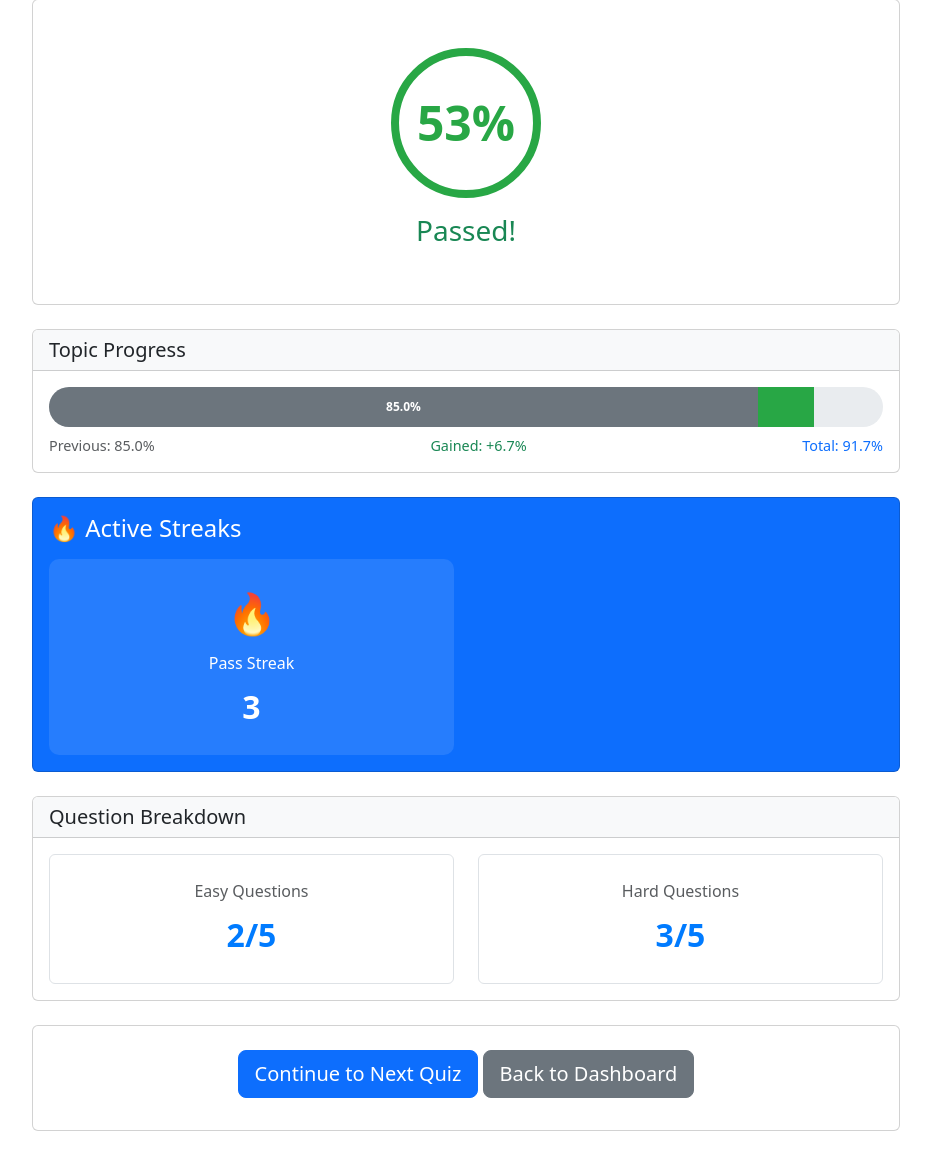
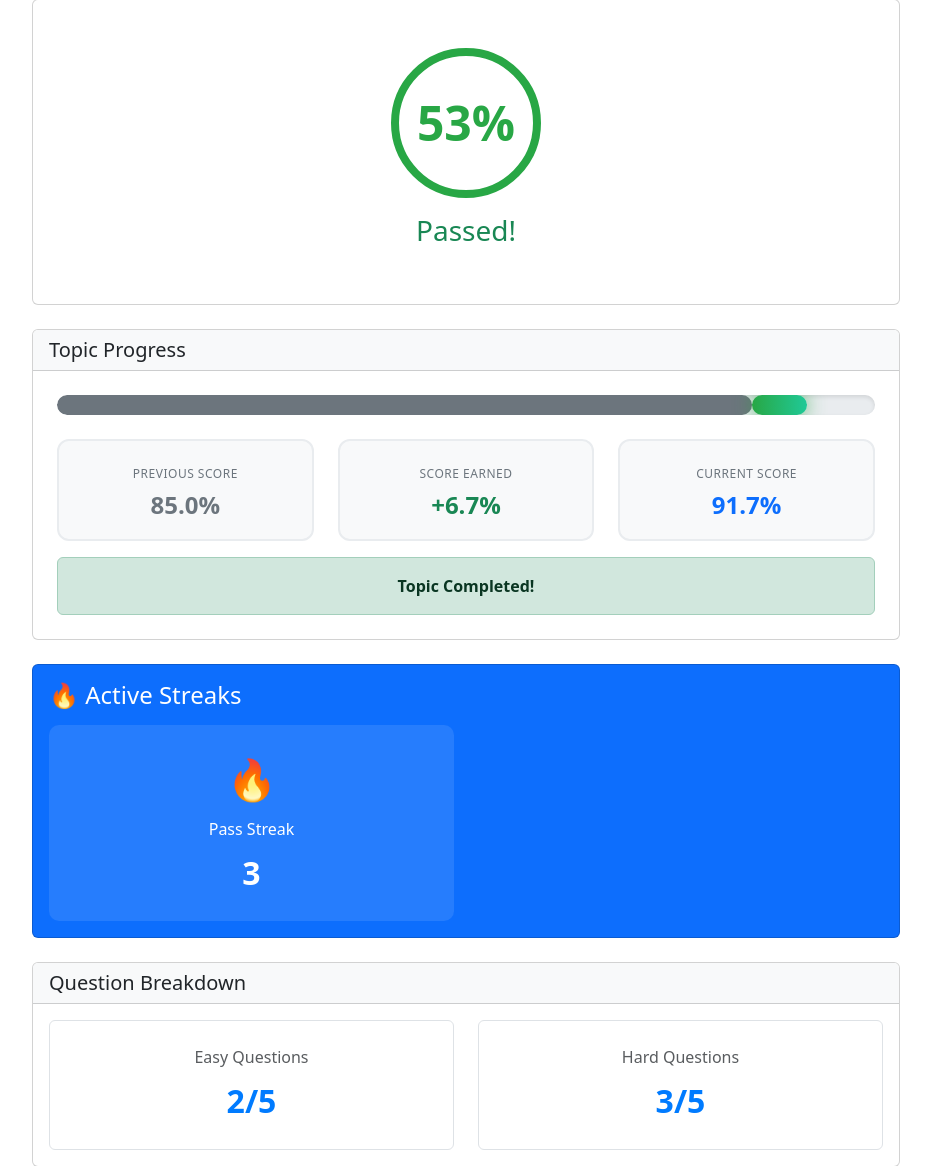
Before and after one commit to s0l1tary/IM3180-Project, a Django app: page /quiz/results/107 in a window 1280 px wide. Shown: the part 105-1271 px from the top of the page, without its empty margins (174-1105 px from the left). Before the commit the page ends 1236 px from the top, so only its background shows below. Run offline with Django 5.2, Linux system fonts and the light colour scheme; a user stored in the database is signed in; data comes from the database, SQL or seed files in the repository; both versions use the stored data as it was after the commit.

Commit message:
results animated

```diff
--- a/mysite/quiz/static/quiz/css/quiz.css
+++ b/mysite/quiz/static/quiz/css/quiz.css
@@ -4,7 +4,6 @@ body {
   min-height: 100vh;
   padding: 20px;
 }
-
 
   /* Progress bar margin */
   .progress-bar-container {
--- a/mysite/quiz/static/quiz/css/results.css
+++ b/mysite/quiz/static/quiz/css/results.css
@@ -58,33 +58,74 @@
 }
 
 /* Progress Bar Styling */
-.progress {
-    height: 40px;
-    border-radius: 20px;
-    background-color: #e9ecef;
+.stat-badge {
+    background: #f8f9fa;
+    border-radius: 12px;
+    padding: 1rem 0.5rem;
+    border: 2px solid #e9ecef;
+    transition: all 0.3s ease;
 }
 
-.progress-bar-old {
-    background-color: #6c757d;
-    color: white;
-    font-weight: bold;
-    display: flex;
-    align-items: center;
-    justify-content: center;
+.stat-badge:hover {
+    transform: translateY(-5px);
+    box-shadow: 0 5px 15px rgba(0,0,0,0.1);
+    border-color: #007bff;
 }
 
-.progress-bar-gain {
-    background-color: #28a745;
-    color: white;
-    font-weight: bold;
-    display: flex;
-    align-items: center;
-    justify-content: center;
+.badge-icon {
+    font-size: 1.5rem;
+    margin-bottom: 0.5rem;
 }
 
-.progress-label {
-    display: flex;
-    justify-content: space-between;
-    margin-top: 0.5rem;
-    font-size: 0.9rem;
+.badge-label {
+    font-size: 0.75rem;
+    color: #6c757d;
+    text-transform: uppercase;
+    letter-spacing: 0.5px;
+    margin-bottom: 0.25rem;
 }
+
+.badge-value {
+    font-size: 1.5rem;
+    font-weight: bold;
+}
+
+/* Gradient header */
+.bg-gradient-primary {
+    background: linear-gradient(135deg, #667eea 0%, #764ba2 100%);
+}
+
+/* Celebration animation */
+@keyframes celebrate {
+    0%, 100% {
+        transform: scale(1);
+    }
+    25% {
+        transform: scale(1.05) rotate(2deg);
+    }
+    75% {
+        transform: scale(1.05) rotate(-2deg);
+    }
+}
+
+/* Pulse animation for milestone stars */
+@keyframes pulse {
+    0%, 100% {
+        transform: scale(1);
+        opacity: 0.5;
+    }
+    50% {
+        transform: scale(1.2);
+        opacity: 1;
+    }
+}
+
+/* Add glow effect to progress bar */
+@keyframes glow {
+    0%, 100% {
+        box-shadow: 0 0 5px rgba(40, 167, 69, 0.5);
+    }
+    50% {
+        box-shadow: 0 0 20px rgba(40, 167, 69, 0.8);
+    }
+}
--- /dev/null
+++ b/mysite/quiz/static/quiz/js/results.js
@@ -0,0 +1,44 @@
+document.addEventListener('DOMContentLoaded', function() {
+    const oldProgress = document.getElementById('oldProgress');
+    const gainProgress = document.getElementById('gainProgress');
+    const prevBadge = document.getElementById('prevBadge');
+    const gainBadge = document.getElementById('gainBadge');
+    const totalBadge = document.getElementById('totalBadge');
+
+    setTimeout(() => {
+        // Animate progress bars
+        if (oldProgress) {
+            const oldWidth = oldProgress.getAttribute('data-width');
+            oldProgress.style.width = oldWidth + '%';
+        }
+
+        if (gainProgress) {
+            const gainWidth = gainProgress.getAttribute('data-width');
+            gainProgress.style.width = gainWidth + '%';
+        }
+
+        // Animate badges with stagger
+        setTimeout(() => {
+            prevBadge.style.opacity = '1';
+            prevBadge.style.transform = 'translateY(0)';
+        }, 600);
+
+        setTimeout(() => {
+            gainBadge.style.opacity = '1';
+            gainBadge.style.transform = 'translateY(0)';
+        }, 900);
+
+        setTimeout(() => {
+            totalBadge.style.opacity = '1';
+            totalBadge.style.transform = 'translateY(0)';
+        }, 1200);
+
+        // Add glow effect to gain bar when animation completes
+        setTimeout(() => {
+            if (gainProgress) {
+                gainProgress.style.animation = 'glow 2s ease-in-out infinite';
+            }
+        }, 1700);
+
+    }, 200);
+});
--- a/mysite/quiz/templates/quiz/results.html
+++ b/mysite/quiz/templates/quiz/results.html
@@ -38,39 +38,75 @@
                 <i class="fas fa-chart-line"></i> Topic Progress
             </h5>
         </div>
-        <div class="card-body">
-            <div class="progress mb-2">
-                <!-- Old progress (gray) -->
-                <div class="progress-bar progress-bar-old"
-                     role="progressbar"
-                     style="width: {{ old_score }}%">
-                    {% if old_score > 8 %}
-                        {{ old_score|floatformat:1 }}%
-                    {% endif %}
+        <div class="card-body p-4">
+            <!-- Progress Bar with Quiz Theme -->
+            <div class="position-relative mb-3">
+                <div class="progress" style="height: 20px; border-radius: 15px; background-color: #e9ecef; box-shadow: inset 0 2px 4px rgba(0,0,0,0.1);">
+                    <!-- Old progress (gray) -->
+                    <div class="progress-bar bg-secondary"
+                        role="progressbar"
+                        style="width: 0%; transition: width 1.2s cubic-bezier(0.4, 0, 0.2, 1); border-radius: 15px;"
+                        data-width="{{ old_score }}"
+                        id="oldProgress">
+                    </div>
+                    <!-- Gained progress (green with pattern) -->
+                    <div class="progress-bar"
+                        role="progressbar"
+                        style="width: 0%; transition: width 1.2s cubic-bezier(0.4, 0, 0.2, 1) 0.5s; background: linear-gradient(90deg, #28a745 0%, #20c997 100%); border-radius: 15px; box-shadow: 0 0 10px rgba(40, 167, 69, 0.5);"
+                        data-width="{{ recent_score_gain }}"
+                        id="gainProgress">
+                    </div>
                 </div>
-                <!-- Gained progress (green) -->
-                <div class="progress-bar progress-bar-gain"
-                     role="progressbar"
-                     style="width: {{ recent_score_gain }}%">
-                    {% if recent_score_gain > 8 %}
-                        +{{ recent_score_gain|floatformat:1 }}%
-                    {% endif %}
+
+                <!-- Milestone Markers -->
+                <div class="position-absolute" style="top: -5px; left: 25%; transform: translateX(-50%);">
+                    <i class="fas fa-star text-warning" style="font-size: 10px; opacity: 0.3;"></i>
+                </div>
+                <div class="position-absolute" style="top: -5px; left: 50%; transform: translateX(-50%);">
+                    <i class="fas fa-star text-warning" style="font-size: 10px; opacity: 0.5;"></i>
+                </div>
+                <div class="position-absolute" style="top: -5px; left: 75%; transform: translateX(-50%);">
+                    <i class="fas fa-star text-warning" style="font-size: 10px; opacity: 0.7;"></i>
+                </div>
+                <div class="position-absolute" style="top: -5px; left: 100%; transform: translateX(-50%);">
+                    <i class="fas fa-trophy text-warning" style="font-size: 12px;"></i>
                 </div>
             </div>
 
-            <div class="progress-label">
-                <span class="text-muted">
-                    <i class="fas fa-circle text-secondary"></i> Previous: {{ old_score|floatformat:1 }}%
-                </span>
-                <span class="text-success font-weight-bold">
-                    <i class="fas fa-arrow-up"></i> Gained: +{{ recent_score_gain|floatformat:1 }}%
-                </span>
-                <span class="text-primary font-weight-bold">
-                    Total: {{ progress.score|floatformat:1 }}%
-                </span>
+            <!-- Animated Stats Cards -->
+            <div class="row mt-4 text-center">
+                <div class="col-4">
+                    <div class="stat-badge" id="prevBadge" style="opacity: 0; transform: translateY(20px); transition: all 0.6s ease-out;">
+                        <div class="badge-icon">
+                            <i class="fas fa-flag text-secondary"></i>
+                        </div>
+                        <div class="badge-label">Previous Score</div>
+                        <div class="badge-value text-secondary">{{ old_score|floatformat:1 }}%</div>
+                    </div>
+                </div>
+
+                <div class="col-4">
+                    <div class="stat-badge" id="gainBadge" style="opacity: 0; transform: translateY(20px); transition: all 0.6s ease-out 0.3s;">
+                        <div class="badge-icon">
+                            <i class="fas fa-arrow-up text-success"></i>
+                        </div>
+                        <div class="badge-label">Score Earned</div>
+                        <div class="badge-value text-success">+{{ recent_score_gain|floatformat:1 }}%</div>
+                    </div>
+                </div>
+
+                <div class="col-4">
+                    <div class="stat-badge" id="totalBadge" style="opacity: 0; transform: translateY(20px); transition: all 0.6s ease-out 0.6s;">
+                        <div class="badge-icon">
+                            <i class="fas fa-medal text-primary"></i>
+                        </div>
+                        <div class="badge-label">Current Score</div>
+                        <div class="badge-value text-primary">{{ progress.score|floatformat:1 }}%</div>
+                    </div>
+                </div>
             </div>
 
-            {% if progress.score >= 100 %}
+            {% if progress.score >= 90 %}
                 <div class="alert alert-success text-center mt-3 mb-0">
                     <i class="fas fa-trophy"></i>
                     <strong>Topic Completed!</strong>
@@ -181,4 +217,6 @@
     </div>
 
 </div>
+
+<script src="{% static 'quiz/js/results.js' %}"></script>
 {% endblock %}
```
Also changed, not shown: mysite/db.sqlite3.
